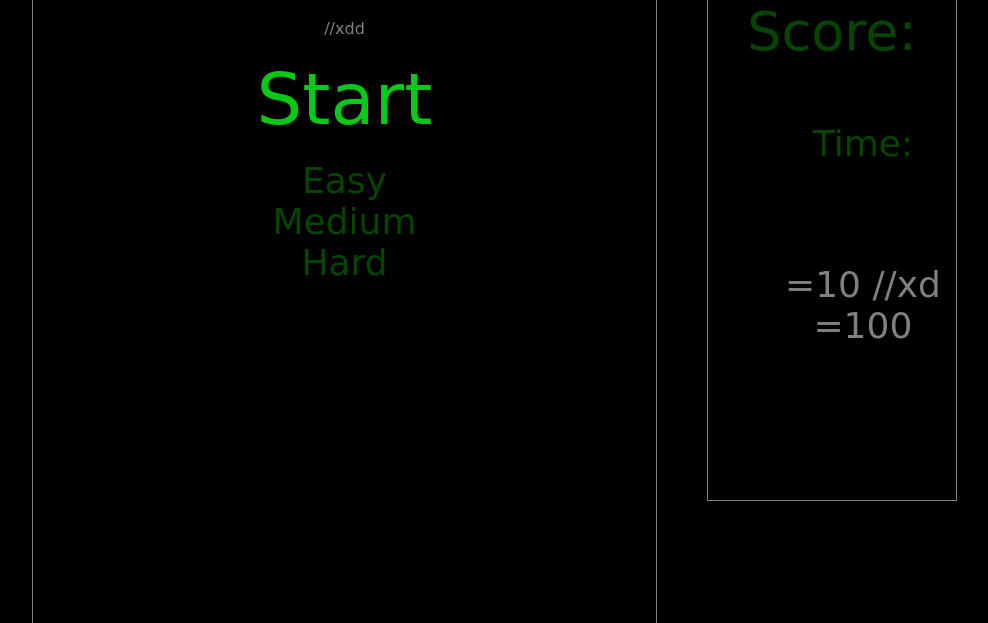
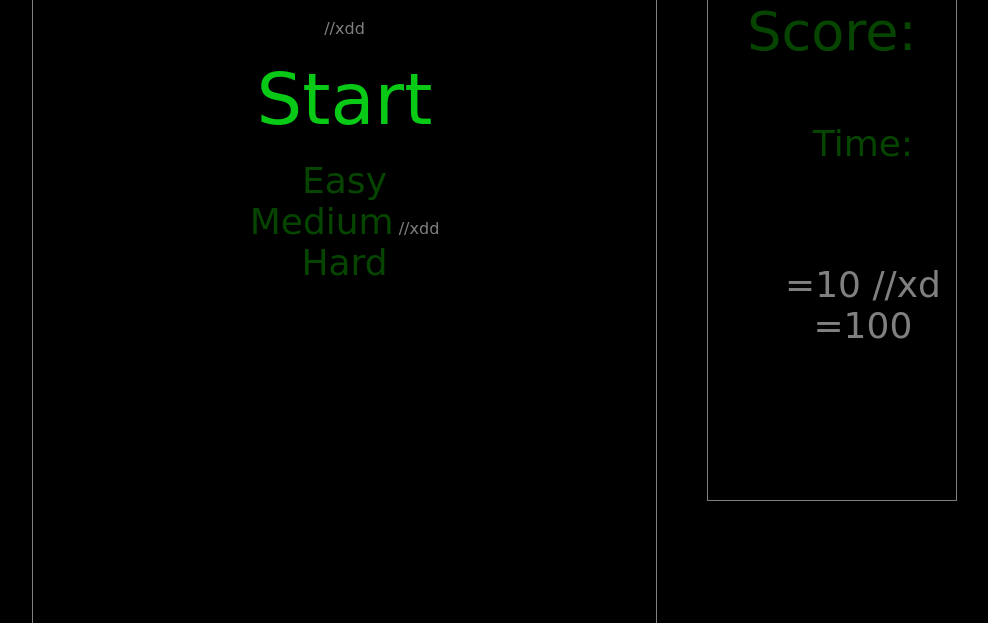
Before and after one commit to TomsonOO/Warcaby, a Django app: page /snake in a window 1280 px wide. Shown: the part 173-796 px from the top of the page, without its empty margins (108-1096 px from the left). Run offline with Django 3.2, Linux system fonts and the light colour scheme; some web fonts are replaced.

Commit message:
Zmiany
xd

```diff
--- a/templates/snake.html
+++ b/templates/snake.html
@@ -26,7 +26,7 @@
 			<br/>
 			<span  id="b1" class="button3" onclick="myclick(1)">Easy</span>
 			<br/>
-			<span  id="b2" class="button3" onclick="myclick(2)">Medium</span>
+			<span  id="b2" class="button3" onclick="myclick(2)">Medium</span> //xdd
 			<br/>
 			<span  id="b3" class="button3" onclick="myclick(3)">Hard</span>
 		</div>
```
